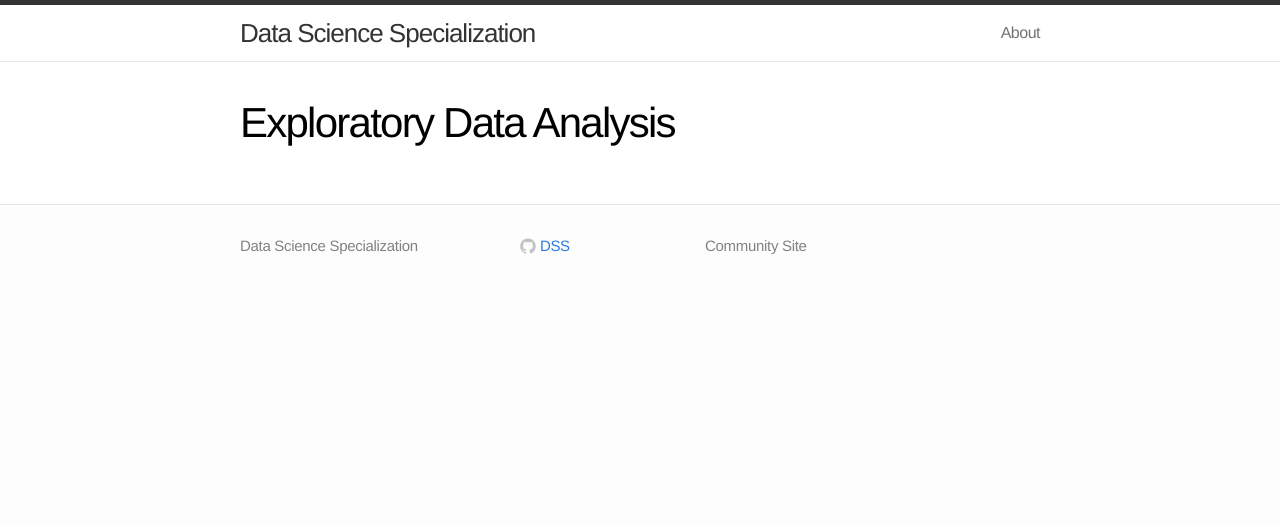
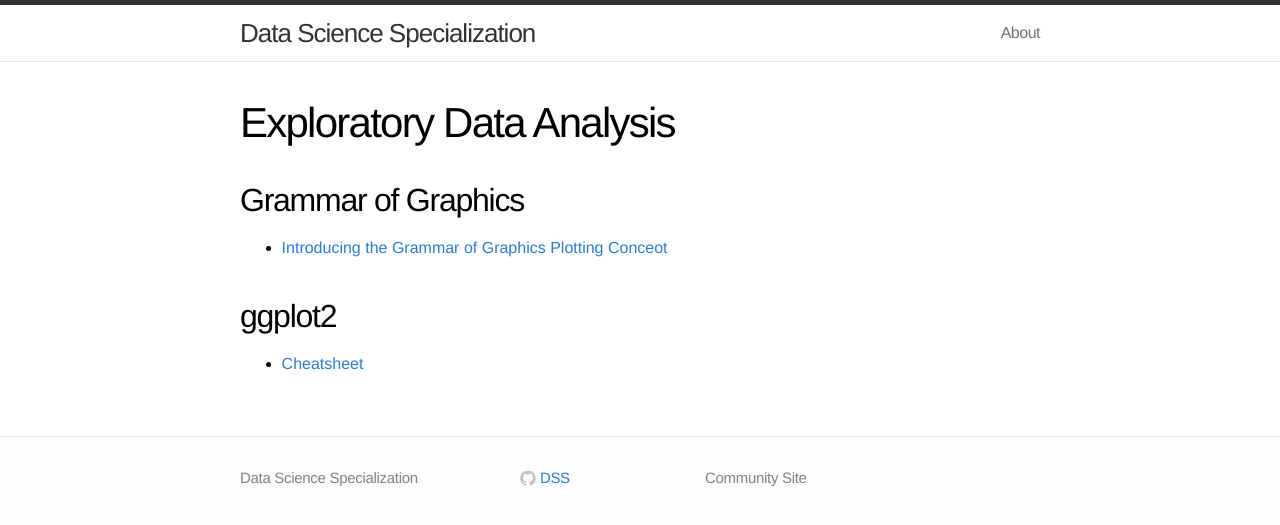
Before and after one commit to DataScienceSpecialization/DataScienceSpecialization.github.io, a Jekyll site: the page built from eda.md, in a window 1280 px wide. Shown: the top 525 px of the page. Built offline with Jekyll 4.4.1, drawn with Linux system fonts in a browser that asks for light colours.

Commit message:
Grammar of Graphics and ggplot2 cheat sheet

```diff
--- a/eda.md
+++ b/eda.md
@@ -3,3 +3,11 @@ layout: page
 title: Exploratory Data Analysis
 permalink: /eda/
 ---
+
+## Grammar of Graphics
+
+- [Introducing the Grammar of Graphics Plotting Conceot](http://www.science-craft.com/2014/07/08/introducing-the-grammar-of-graphics-plotting-concept/)
+
+## ggplot2
+
+- [Cheatsheet](http://www.r-bloggers.com/ggplot2-cheatsheet-for-visualizing-distributions/)
```
